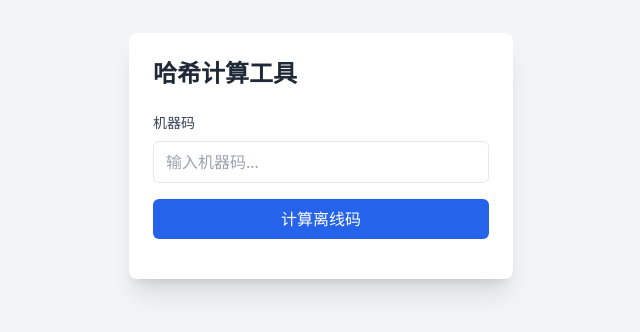
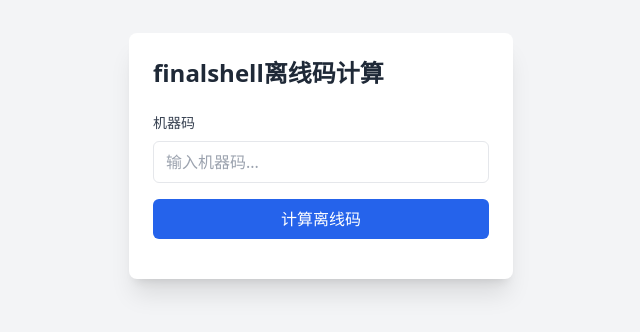
Before and after one commit to aakk007/aakk007.github.io, a plain HTML site: page index.html in a window 1280 px wide. Shown: the part 244-576 px from the top of the page, without its empty margins (319-959 px from the left). Drawn offline with nearby package versions, Linux system fonts and the light colour scheme.

Commit message:
Update index.html

```diff
--- a/index.html
+++ b/index.html
@@ -19,7 +19,7 @@
 </head>
 <body class="bg-gray-100 min-h-screen flex items-center justify-center">
     <div class="bg-white rounded-lg shadow-xl p-6 w-96">
-        <h1 class="text-2xl font-bold text-gray-800 mb-6">哈希计算工具</h1>
+        <h1 class="text-2xl font-bold text-gray-800 mb-6">finalshell离线码计算</h1>
 
         <div class="space-y-4">
             <div>
```
